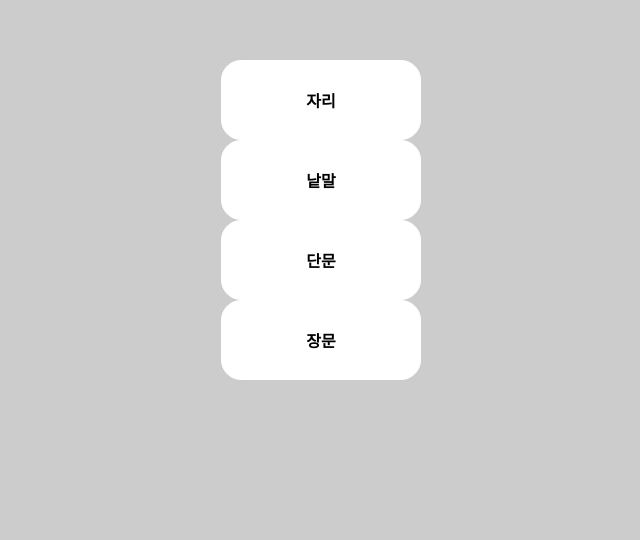
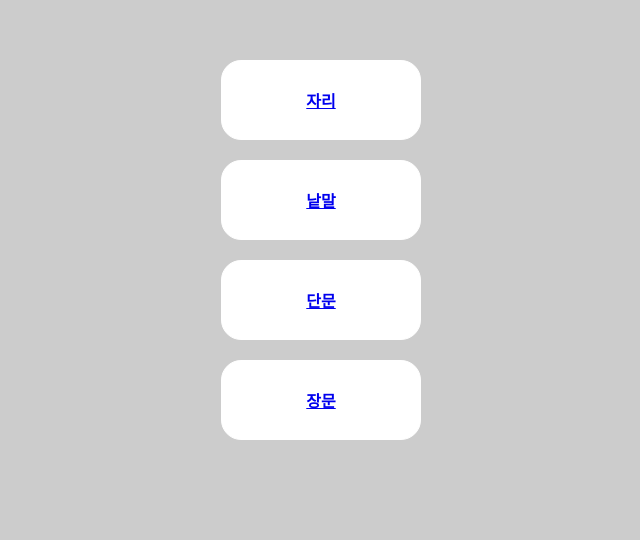
Before and after one commit to sionel/typing-pratice, a Next.js app: page / in a window 1280 px wide. Shown: the part 260-800 px from the top of the page, without its empty margins (319-959 px from the left). Built offline with nearby package versions, Linux system fonts and the light colour scheme.

Commit message:
Feat : create empty page and Link

```diff
--- a/src/app/page.module.css
+++ b/src/app/page.module.css
@@ -27,5 +27,6 @@
   display: flex;
   text-align: center;
   font-weight: bold;
+  margin-bottom: 20px;
   /* animation: changeFontWeight 3s linear  alternate infinite ; */
 }
--- a/src/app/page.tsx
+++ b/src/app/page.tsx
@@ -1,13 +1,22 @@
 import Image from "next/image";
 import styles from "./page.module.css";
+import Link from "next/link";
 
 const Home = () => {
   return (
     <div className={styles.container}>
-      <div className={styles.box}>자리</div>
-      <div className={styles.box}>낱말</div>
-      <div className={styles.box}>단문</div>
-      <div className={styles.box}>장문</div>
+      <Link href={"/practice/location"} className={styles.box}>
+        자리
+      </Link>
+      <Link href={"/practice/long"} className={styles.box}>
+        낱말
+      </Link>
+      <Link href={"/practice/short"} className={styles.box}>
+        단문
+      </Link>
+      <Link href={"/practice/word"} className={styles.box}>
+        장문
+      </Link>
     </div>
   );
 };
--- /dev/null
+++ b/src/app/practice/layout.tsx
@@ -0,0 +1,6 @@
+import React from "react";
+
+const Layout = ({ children }: { children: React.ReactNode }) => {
+  return <>{children}</>;
+};
+export default Layout;
```
Also changed, not shown: src/app/practice/location/page.tsx (+12 -0 lines), src/app/practice/long/page.tsx (+7 -0 lines), src/app/practice/short/page.tsx (+7 -0 lines), src/app/practice/word/page.tsx (+7 -0 lines).
